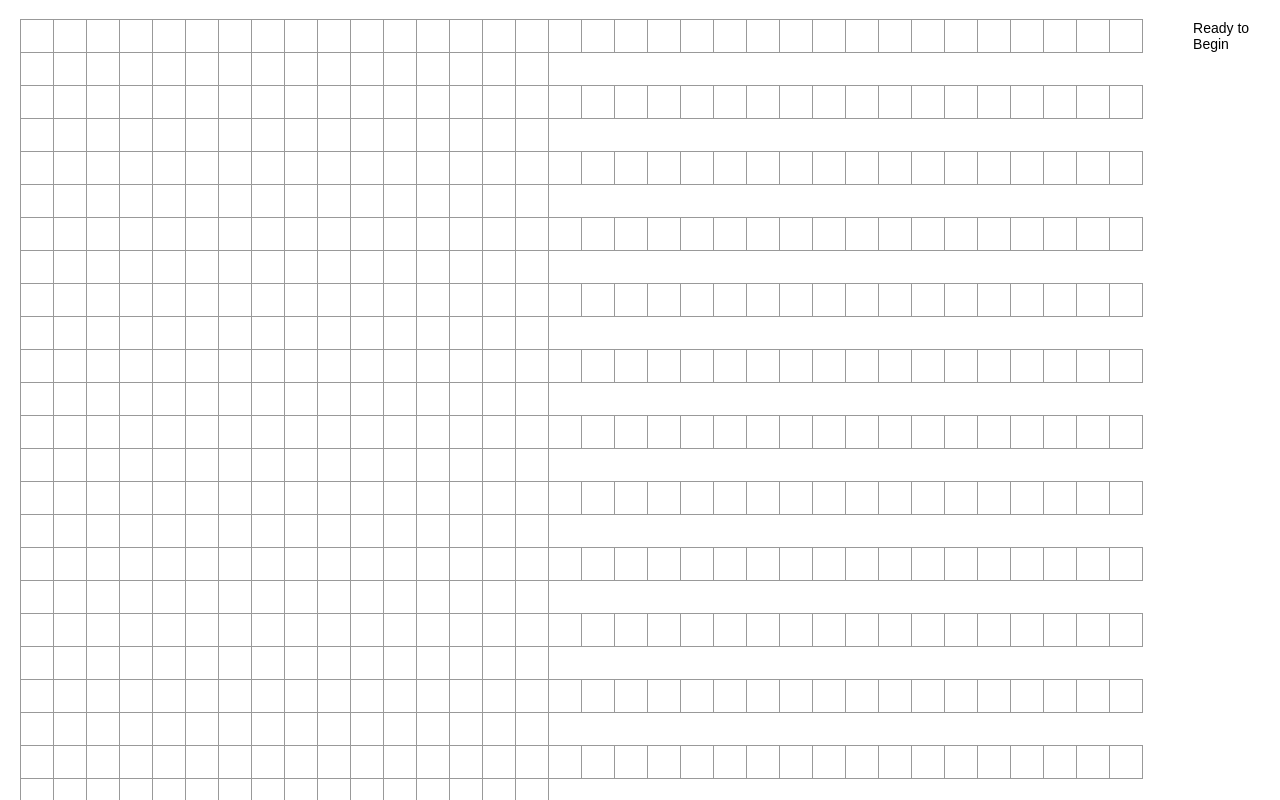
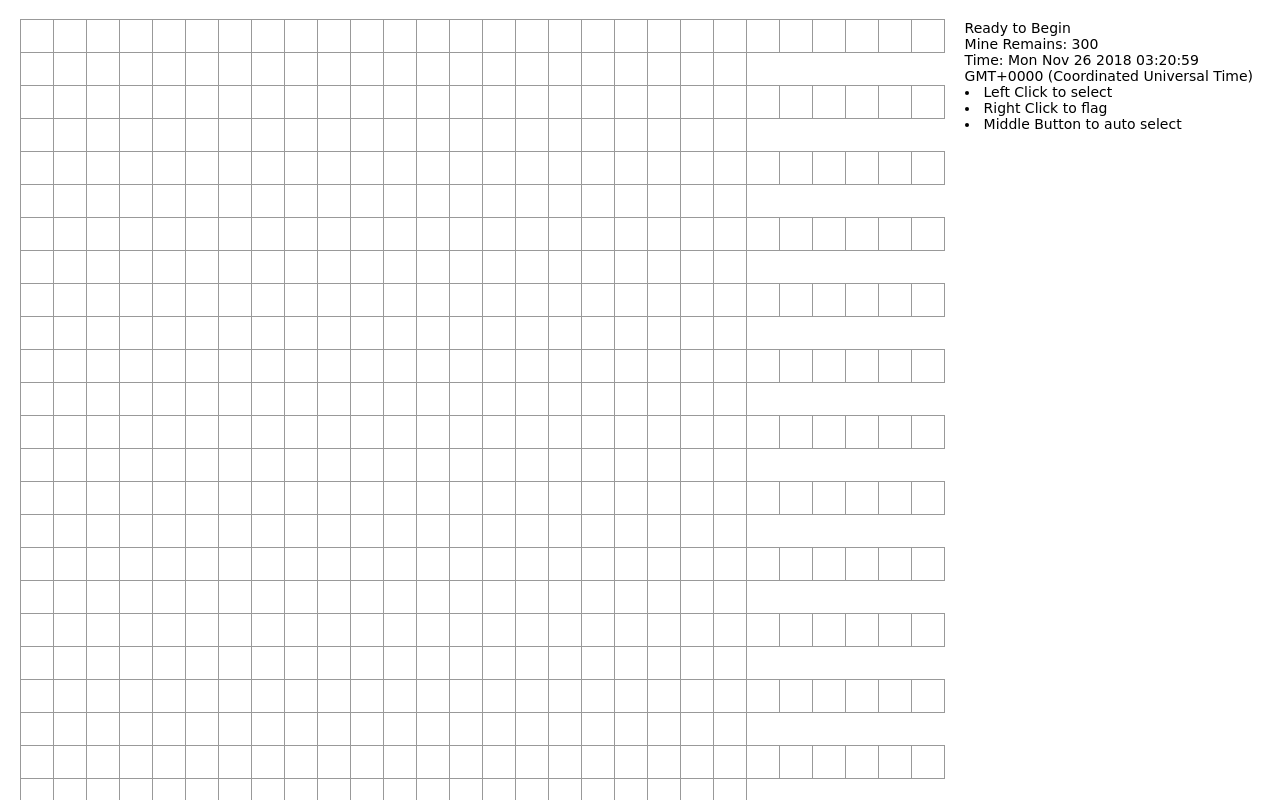
Before and after one commit to TianqiCS/MineSweeper-Remaster, a React (Create React App) app: page / in a window 1280 px wide. Shown: the top 800 px of the page. Built offline with nearby package versions, Linux system fonts and the light colour scheme.

Commit message:
some changes

```diff
--- a/package.json
+++ b/package.json
@@ -8,6 +8,8 @@
     "react-scripts": "2.1.1"
   },
   "scripts": {
+    "predeploy": "npm run build",
+    "deploy": "gh-pages -d build",
     "start": "react-scripts start",
     "build": "react-scripts build",
     "test": "react-scripts test",
@@ -21,5 +23,7 @@
     "not dead",
     "not ie <= 11",
     "not op_mini all"
-  ]
+  ],
+  "homepage": "https://tianqics.github.io/MineSweeper-Remastered"
+
 }
--- a/src/App.css
+++ b/src/App.css
@@ -123,4 +123,5 @@ ol, ul {
 
 .game-info {
   margin-left: 20px;
+  font-family: "Comic Sans MS", serif;
 }
--- a/src/App.js
+++ b/src/App.js
@@ -69,6 +69,7 @@ class Game extends React.Component {
             rows: 30,
             cols: 50,
             mines: 300,
+            remain: 300,
         };
 
     }
@@ -187,19 +188,31 @@ class Game extends React.Component {
         const isFlag = this.state.isFlag.slice();
         if (!this.state.isOpen[i]) {
             isFlag[i] = !isFlag[i];
+            let result;
             if (isFlag[i]) {
                 squares[i] = "P";
+                result = 1;
             }
             else {
                 squares[i] = null;
+                result = -1;
             }
             this.setState({
                 isFlag : isFlag,
                 history: [{
                     squares: squares,
                 }],
+                remain: this.state.remain - result,
             })
         }
+    }
+    componentDidMount() {
+        const self = this;
+        this.interval = setInterval(function() {
+            self.setState({
+                now: new Date(),
+            });
+        }, 1000);
     }
 
     render() {
@@ -209,7 +222,9 @@ class Game extends React.Component {
         if (this.state.GameOver === 1) {
             for (let i = 0; i < this.state.cols * this.state.rows; i++) {
                 if (this.state.isMine[i]) {
-                    current.squares[i] = "@";
+                    if (!this.state.isFlag[i]) {
+                        current.squares[i] = "@";
+                    }
                 }
                 else if (this.state.isFlag[i]) {
                     current.squares[i] = "X";
@@ -237,7 +252,13 @@ class Game extends React.Component {
                 </div>
                 <div className="game-info">
                     <div>{this.getStatus()}</div>
-                    <ol>{/* TODO */}</ol>
+                    <div>{"Mine Remains: " + this.state.remain}</div>
+                    <div>{"Time: " + this.state.now}</div>
+                    <div>
+                        <li>{"Left Click to select"}</li>
+                        <li>{"Right Click to flag"}</li>
+                        <li>{"Middle Button to auto select"}</li>
+                    </div>
                 </div>
             </div>
         );
@@ -276,7 +297,6 @@ class Game extends React.Component {
         let isOpen = Array(this.state.cols * this.state.rows).fill(0);
         this.setState({
             isOpen: isOpen,
-            isFlag: Array(this.state.cols * this.state.rows).fill(0),
             GameOver: 0,
         });
     }
```
Also changed, not shown: 1 other file (tests, documents, lock files or other folders).
